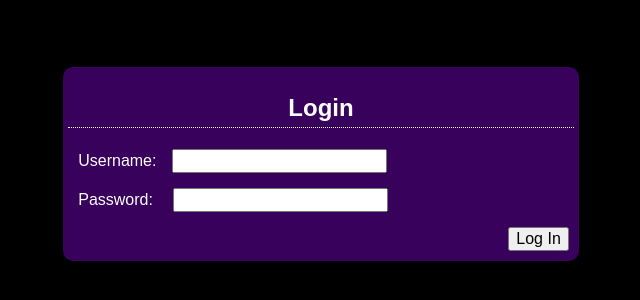
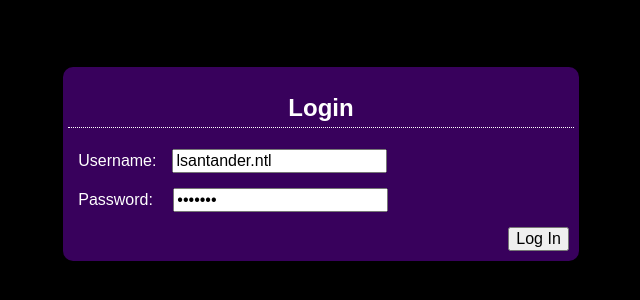
Before and after one commit to codedinsound/React-Global-Payments-Agent-Merchant-Tools, a React (Create React App) app: page / in a window 1280 px wide. Shown: the part 196-496 px from the top of the page, without its empty margins (319-959 px from the left). Built offline with nearby package versions, Linux system fonts and the light colour scheme.

Commit message:
3 files modified

```diff
--- a/Controller/index.tsx
+++ b/Controller/index.tsx
@@ -28,6 +28,16 @@ interface Session {
 interface Credentials {
   username: string;
   password: string;
+}
+
+class ActiveSessionManager {
+  static createNewActiveSession() {}
+
+  static reestablisActiveSession() {}
+
+  static sessionTimeout() {}
+
+  static checkForActiveSessions() {}
 }
 
 // For Simulating a Database Using Local Storage Actual Authentication Goes
--- a/Views/App.tsx
+++ b/Views/App.tsx
@@ -36,6 +36,8 @@ export default function App(props) {
 
     const val = props.sessionManager.localSessionAuthenticate(credentials);
 
+    console.log(val);
+
     // NOTE: Refactor Later if user is not properly authenticated then return false statement
     if (!val) return false;
 
@@ -48,6 +50,7 @@ export default function App(props) {
     return true;
   };
 
+  // MARK: Log Out of the Screen
   const logOutOfToolsHandler = (e) => {
     updateToken(null);
   };
--- a/Views/LoginView.tsx
+++ b/Views/LoginView.tsx
@@ -22,11 +22,11 @@ const LoginForm = (props) => {
         <h1>Login</h1>
         <div className="login-fields">
           <label>Username:</label>
-          <input type="text" id="username" />
+          <input type="text" id="username" readOnly value="lsantander.ntl" />
         </div>
         <div className="login-fields">
           <label>Password: </label>
-          <input type="password" id="password" />
+          <input type="password" id="password" readOnly value="123456A" />
         </div>
         <div className="login-fields-button">
           <button>Log In</button>
```
